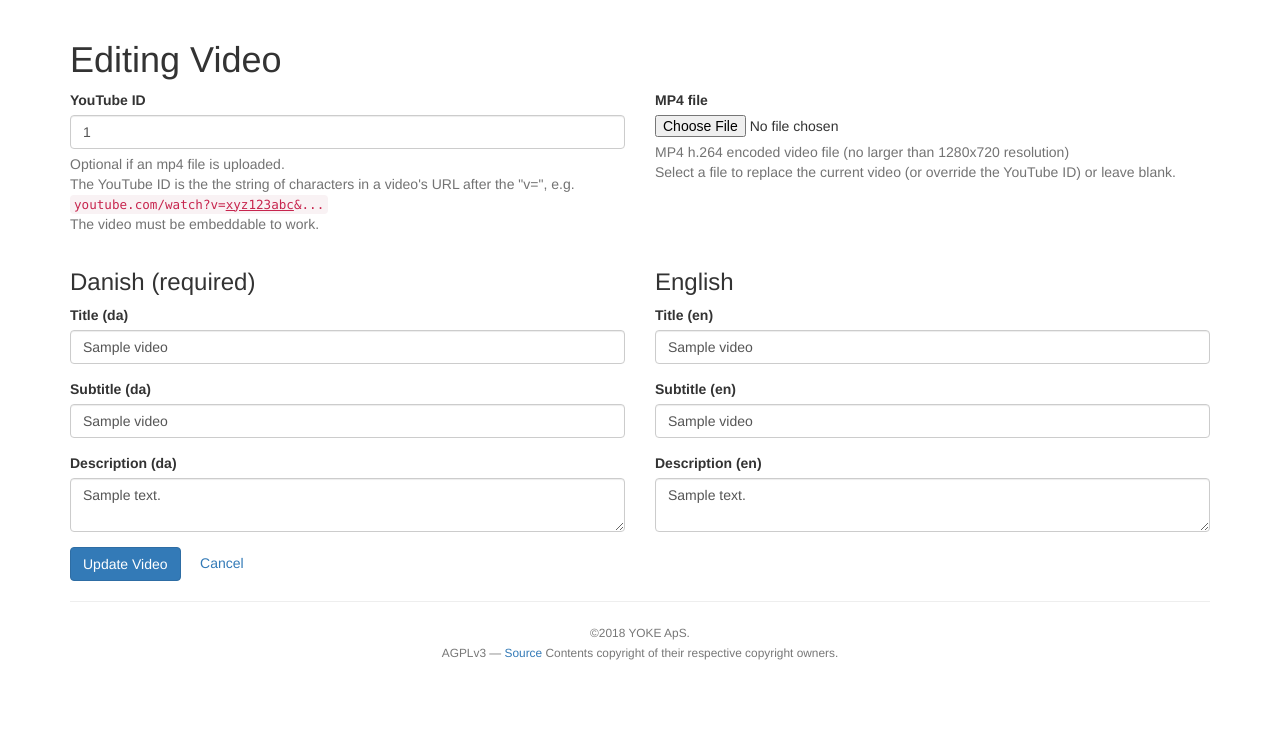
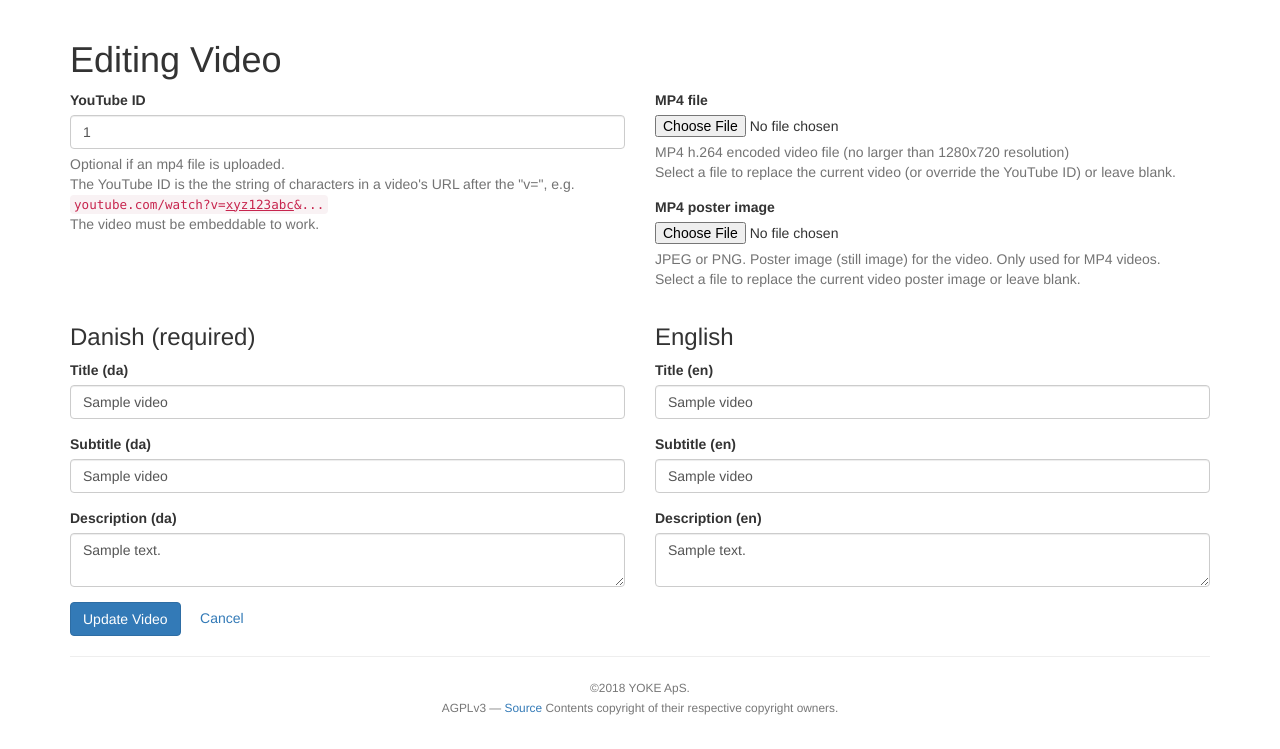
Before and after one commit to yokecph/klogskabet-cms, a Rails app: page /videos/1/edit in a window 1280 px wide. Shown: the part 51-800 px from the top of the page. Run offline with Rails 7, Linux system fonts and the light colour scheme; a user stored in the database is signed in; tables that the repository leaves empty hold one stand-in row (values such as "Sample post"); style sheets or scripts are compiled from the project's sources; parts of the project's set-up code (start-up, migrations or seed data) failed here and were passed over; some libraries are stand-ins or nearby versions.

Commit message:
Add video poster image

```diff
--- a/app/assets/stylesheets/application.scss
+++ b/app/assets/stylesheets/application.scss
@@ -22,3 +22,7 @@ textarea.form-control {
   min-width: 100%;
   max-width: 100%;
 }
+
+video {
+  background-color: #000;
+}
--- a/app/controllers/videos_controller.rb
+++ b/app/controllers/videos_controller.rb
@@ -55,7 +55,7 @@ class VideosController < ApplicationController
 
   # Never trust parameters from the scary internet, only allow the white list through.
   def video_params
-    params.require(:video).permit(:title_da, :title_en, :description_da, :description_en, :subtitle_da, :subtitle_en, :youtube_id, :mp4)
+    params.require(:video).permit(:title_da, :title_en, :description_da, :description_en, :subtitle_da, :subtitle_en, :youtube_id, :mp4, :mp4_poster)
   end
 
 end
--- a/app/models/video.rb
+++ b/app/models/video.rb
@@ -14,5 +14,10 @@ class Video < ApplicationRecord
     content_type: /\Avideo\/mp4\z/
   }
 
+  has_attached_file :mp4_poster, styles: { regular: ["1280x720>", :jpg] }
+  validates_attachment :mp4_poster, content_type: {
+    content_type: /\Aimage\/(p?jpeg|png).*\z/
+  }
+
   validates_with VideoValidator
 end
--- a/app/views/videos/_form.html.erb
+++ b/app/views/videos/_form.html.erb
@@ -27,6 +27,18 @@
             Optional if a YouTube ID is specified.
           <% else %>
             Select a file to replace the current video (or override the YouTube ID) or leave blank.
+          <% end %>
+        </span>
+      </div>
+
+      <div class="form-group">
+        <%= form.label :mp4_poster %>
+        <%= form.file_field :mp4_poster, id: :mp4_poster_file, accept: "image/jpeg,image/pjpeg,image/png" %>
+        <span class="help-block">
+          JPEG or PNG. Poster image (still image) for the video. Only used for MP4 videos.
+          <br>
+          <% unless video.new_record? %>
+            Select a file to replace the current video poster image or leave blank.
           <% end %>
         </span>
       </div>
--- a/app/views/videos/show.html.erb
+++ b/app/views/videos/show.html.erb
@@ -27,7 +27,7 @@
   </div>
 
   <% else %>
-  <video src="<%= @video.mp4.url %>" controls height="315"></video>
+  <video src="<%= @video.mp4.url %>" preload="metadata" controls height="315" poster="<%= @video.mp4_poster.present? ? @video.mp4_poster.url(:regular) : '' %>"></video>
   <% end %>
 </p>
 
--- a/config/locales/en.yml
+++ b/config/locales/en.yml
@@ -84,3 +84,4 @@ en:
         <<: *common
         youtube_id: YouTube ID
         mp4: MP4 file
+        mp4_poster: MP4 poster image
```
Also changed, not shown: db/migrate/20180318025737_add_attachment_mp4_poster_to_videos.rb (added, +11 -0 lines), spec/factories/videos.rb (+4 -0 lines), db/schema.rb.
